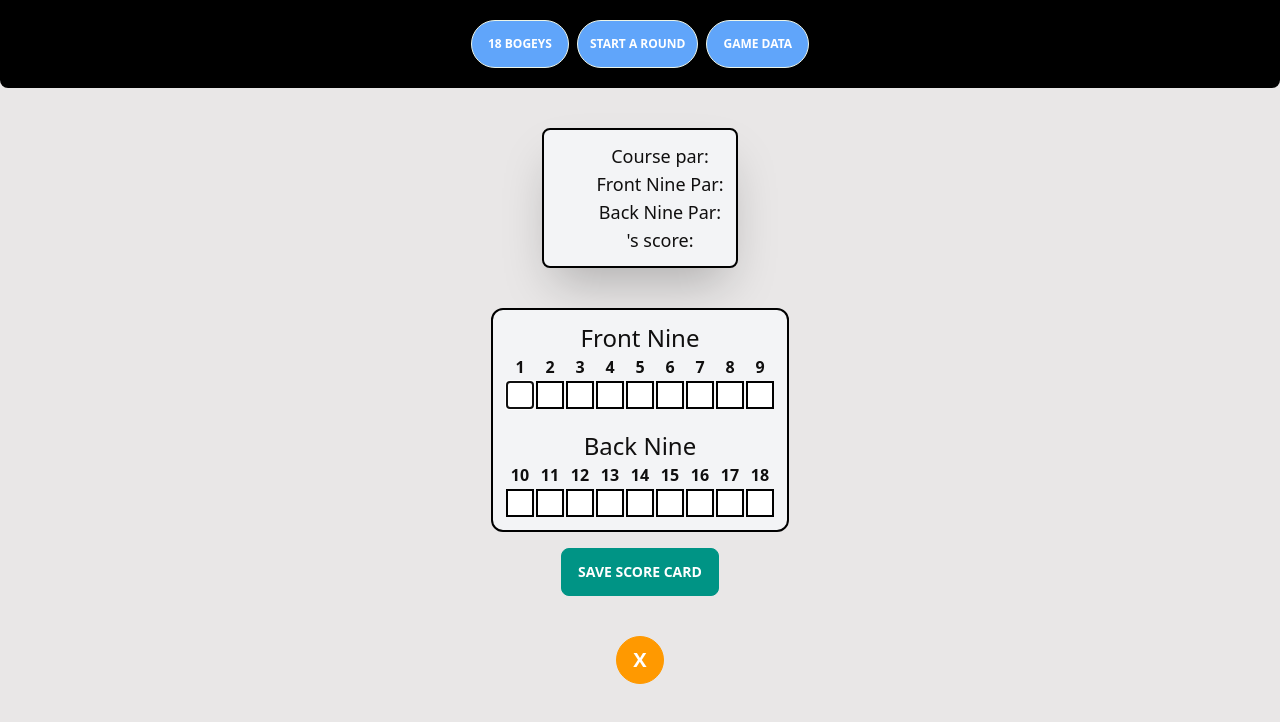
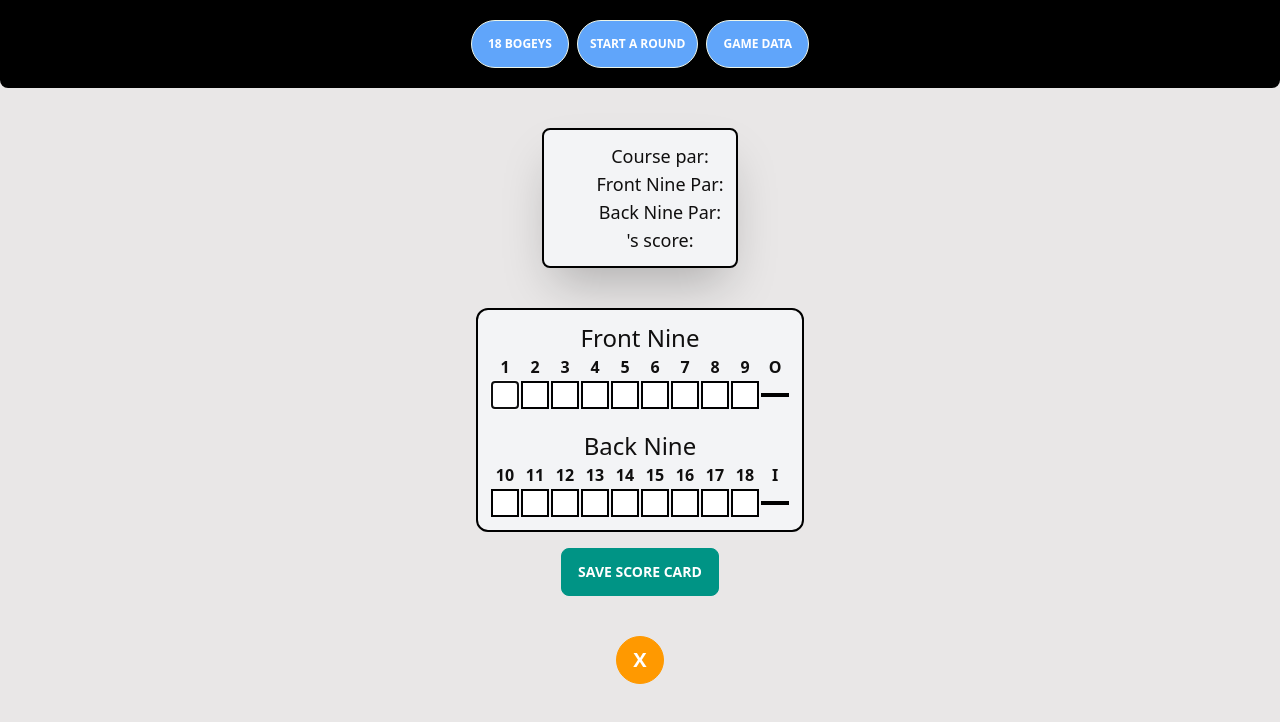
Before and after one commit to MattMoyka/18-Bogeys, a React (Create React App) app in the folder client/: page /gamefeed/1/edit in a window 1280 px wide. Shown: the top 722 px of the page. Built offline with nearby package versions, Linux system fonts and the light colour scheme; no server answers.

Commit message:
front and back nine par and score added

```diff
--- a/client/src/Forms/ScorecardForm.jsx
+++ b/client/src/Forms/ScorecardForm.jsx
@@ -10,7 +10,7 @@
         <table className='table-auto'>
           <thead>
             <tr>
-              <th>1</th><th>2</th><th>3</th><th>4</th><th>5</th><th>6</th><th>7</th><th>8</th><th>9</th>
+              <th>1</th><th>2</th><th>3</th><th>4</th><th>5</th><th>6</th><th>7</th><th>8</th><th>9</th><th>O</th>
             </tr>
           </thead>
 
@@ -25,6 +25,7 @@
               <td><input className='w-7 border-2 border-black text-black text-center' type='number' value={props?.seven} onChange={e => props.setSeven(e.target.value)} /></td>
               <td><input className='w-7 border-2 border-black text-black text-center' type='number' value={props?.eight} onChange={e => props.setEight(e.target.value)} /></td>
               <td><input className='w-7 border-2 border-black text-black text-center' type='number' value={props?.nine} onChange={e => props.setNine(e.target.value)} /></td>
+              <td><div className='w-7 border-2 border-black text-black text-center' type='number'>{props?.o}</div></td>
             </tr>
           </tbody>
         </table>
@@ -32,7 +33,7 @@
         <table className='table-auto'>
           <thead>
             <tr>
-              <th>10</th><th>11</th><th>12</th><th>13</th><th>14</th><th>15</th><th>16</th><th>17</th><th>18</th>
+              <th>10</th><th>11</th><th>12</th><th>13</th><th>14</th><th>15</th><th>16</th><th>17</th><th>18</th><th>I</th>
             </tr>
           </thead>
           <tbody >
@@ -46,6 +47,7 @@
               <td><input className='w-7 border-2 border-black text-black text-center' type='number' value={props?.sixteen} onChange={e => props.setSixteen(e.target.value)} /></td>
               <td><input className='w-7 border-2 border-black text-black text-center' type='number' value={props?.seventeen} onChange={e => props.setSeventeen(e.target.value)} /></td>
               <td><input className='w-7 border-2 border-black text-black text-center' type='number' value={props?.eighteen} onChange={e => props.setEighteen(e.target.value)} /></td>
+              <td><div className='w-7 border-2 border-black text-black text-center' type='number'>{props?.i}</div></td>
             </tr>
           </tbody>
         </table>
--- a/client/src/components/Scorecard.jsx
+++ b/client/src/components/Scorecard.jsx
@@ -35,6 +35,8 @@
   const [sixteen, setSixteen] = useState('')
   const [seventeen, setSeventeen] = useState('')
   const [eighteen, setEighteen] = useState('')
+  const [o, setO] = useState('')
+  const [i, setI] = useState('')
   const { id } = useParams()
   const [toggle, setToggle] = useState(false)
 
@@ -70,12 +72,14 @@
       setSixteen(fields?.sixteen);
       setSeventeen(fields?.seventeen);
       setEighteen(fields?.eighteen)
+      setO(fields?.fnineTotal)
+      setI(fields?.bnineTotal)
 
 
     }
     fetchGame();
     // eslint-disable-next-line react-hooks/exhaustive-deps
-  }, [])
+  }, [toggle])
 
 
 
@@ -119,7 +123,8 @@
         setSeventeen={setSeventeen}
         eighteen={eighteen}
         setEighteen={setEighteen}
-
+        o={o}
+        i={i}
         handleSubmit={handleSubmit}
       />
       <DeleteGame />
```
